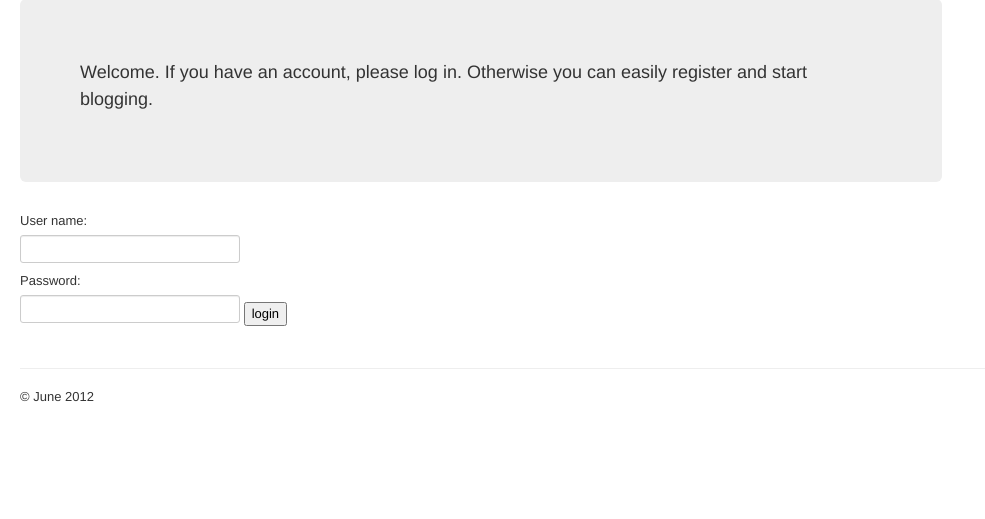
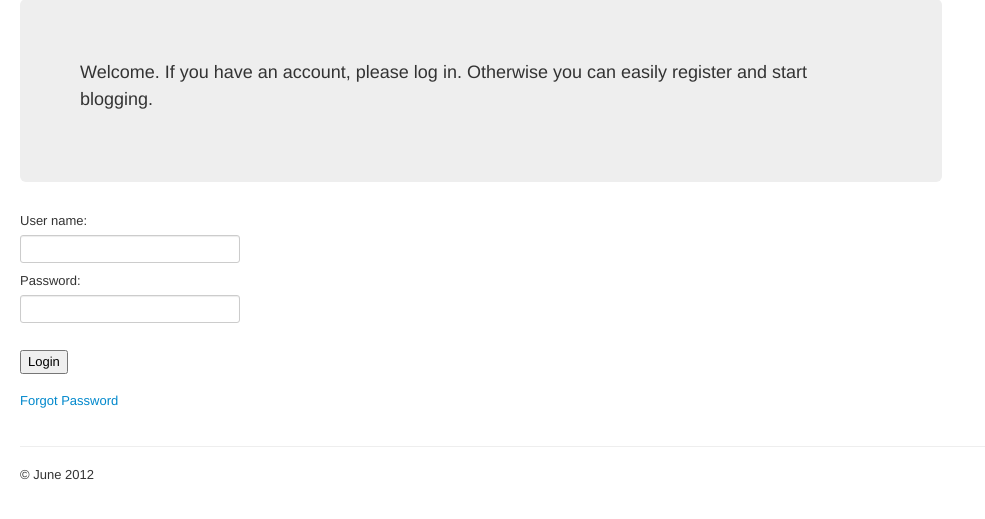
Before and after one commit to grgizem/simple-blog, a Django app: template mysite/templates/login.html in a window 1280 px wide. Shown: the part 61-580 px from the top of the page, without its empty margins (0-985 px from the left). Run offline with Django 3.2, Linux system fonts and the light colour scheme; tables that the repository leaves empty hold one stand-in row (values such as "Sample post"); the template is opened without the code that fills it: values that come from a table or form of the project are taken from there, most other values are stand-ins (such as "Sample title", 1, 10 or a date in 2020); parts of the project's set-up code (start-up, migrations or seed data) failed here and were passed over; some libraries are stand-ins or nearby versions.

Commit message:
forgot pass field

```diff
--- a/mysite/templates/login.html
+++ b/mysite/templates/login.html
@@ -13,9 +13,10 @@
     <input type="text" name="username" value="" id="username">
     <label for="password">Password:</label>
     <input type="password" name="password" value="" id="password">
-
-    <input type="submit" value="login" />
-    <input type="hidden" name="next" value="{{ next }}" />
+    <br><br>
+    <input type="submit" value="Login" />
+    <input type="hidden" name="next" value="{{ next }}" /><br><br>
+	<a href="/forgot-password/">Forgot Password</a>
   <form action='.' method='post'>
 
 {% endblock %}
```
Also changed, not shown: 1 other file.
